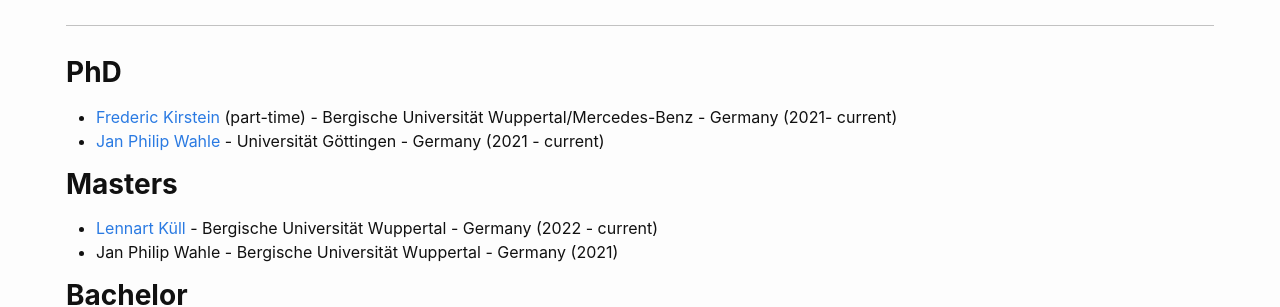
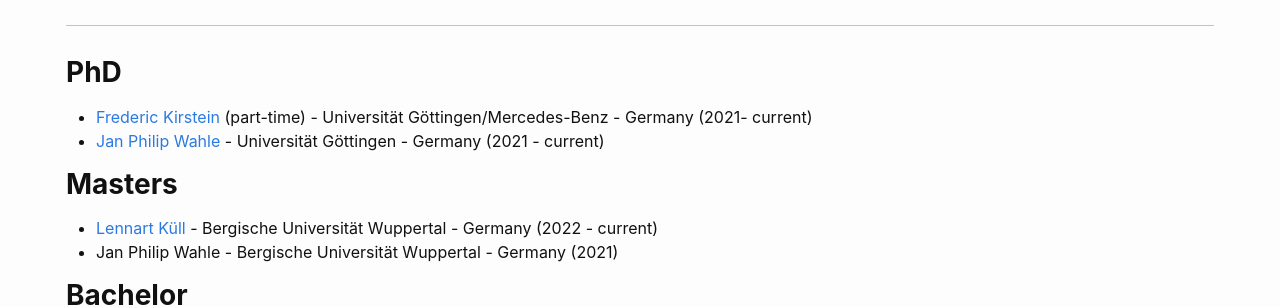
Before and after one commit to truas/truas, a Jekyll site: the page built from students.md, in a window 1280 px wide. Shown: the part 210-517 px from the top of the page. Built offline with Jekyll 4.4.1, drawn with Linux system fonts in a browser that asks for light colours.

Commit message:
students update

```diff
--- a/students.md
+++ b/students.md
@@ -4,7 +4,7 @@ title: Students
 permalink: /students/
 ---
 ### **PhD**
-- [Frederic Kirstein](https://de.linkedin.com/in/frederic-kirstein) (part-time) - Bergische Universität Wuppertal/Mercedes-Benz - Germany (2021- current)
+- [Frederic Kirstein](https://de.linkedin.com/in/frederic-kirstein) (part-time) - Universität Göttingen/Mercedes-Benz - Germany (2021- current)
 - [Jan Philip Wahle](https://wahle.ai/) - Universität Göttingen - Germany (2021 - current)
 
 ### **Masters**
```
